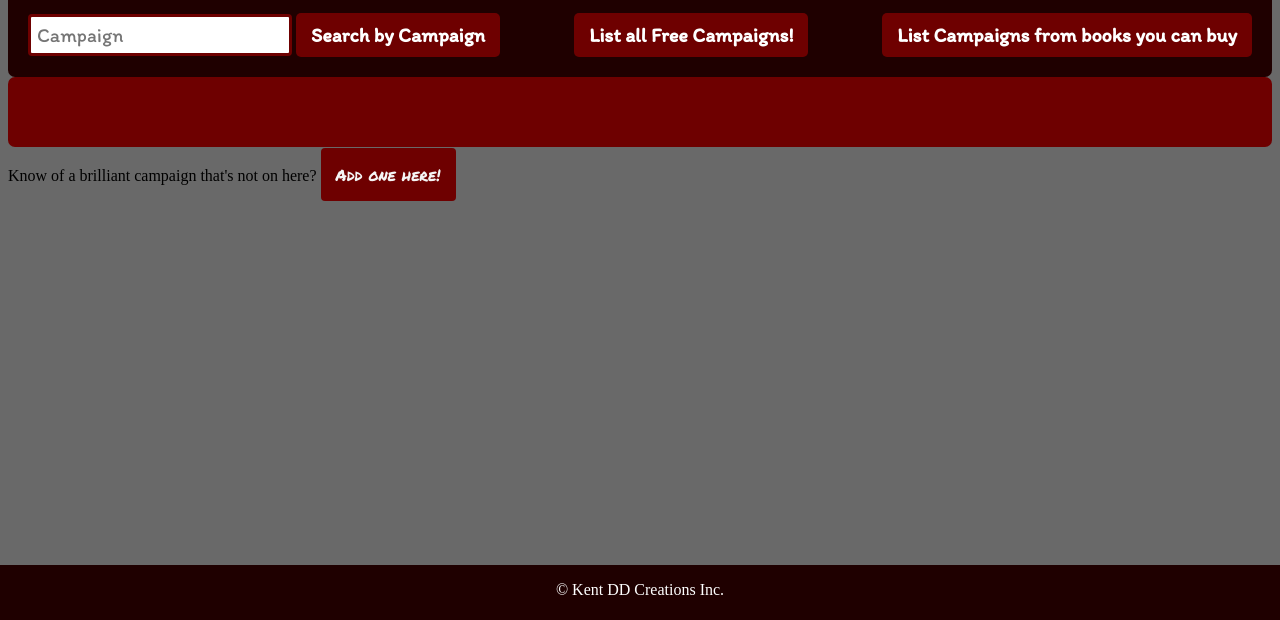
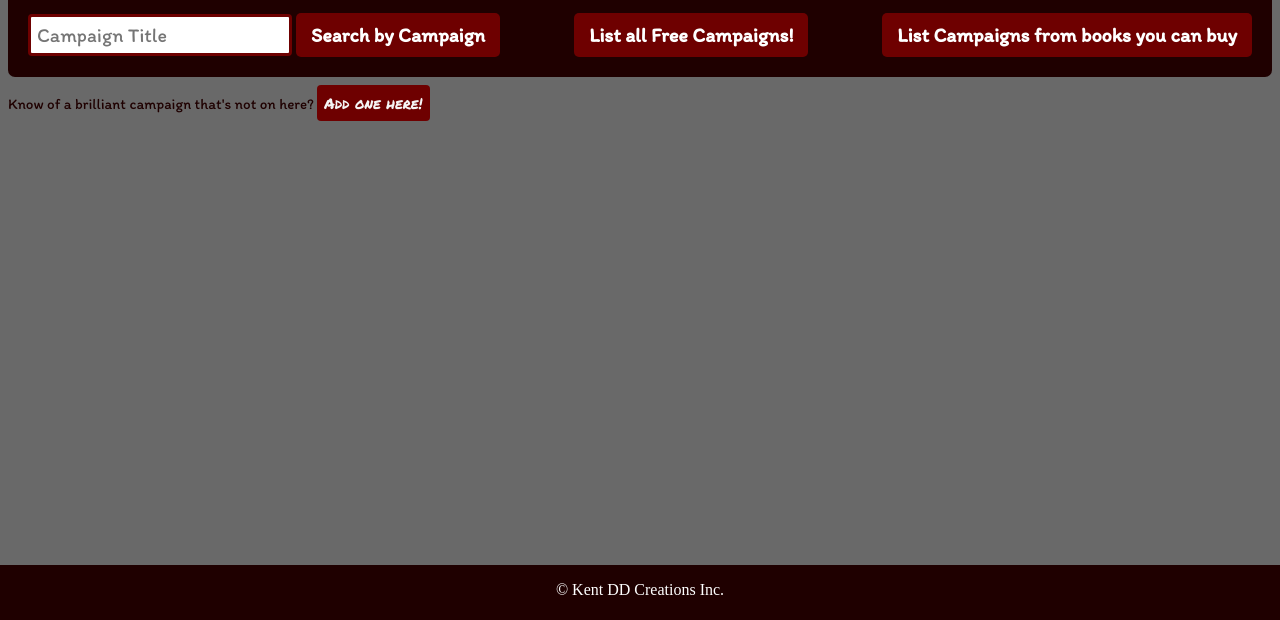
Before and after one commit to JasonK97/DDCreatorNode, a website: page public/campaigns.html in a window 1280 px wide. Shown: the part 180-800 px from the top of the page. Drawn offline with nearby package versions, Linux system fonts and the light colour scheme.

Commit message:
Adjustments and fixes

```diff
--- a/public/campaigns-clientside.js
+++ b/public/campaigns-clientside.js
@@ -72,16 +72,3 @@ function addCampaignToDb() {
         $("#addedCampaign").innerHTML("Successfully added" + data);
     });
 }
-
-window.onscroll = function() {myFunction()};
-
-var header = document.getElementById("searchArea");
-var sticky = header.offsetTop;
-
-function myFunction() {
-  if (window.pageYOffset > sticky) {
-    header.classList.add("sticky");
-  } else {
-    header.classList.remove("sticky");
-  }
-}
--- a/public/campaigns.css
+++ b/public/campaigns.css
@@ -27,14 +27,7 @@ body {
     padding: 20px;
     border: hidden;
     border-radius: 7px;
-    position: sticky;
 }
-
-.sticky {
-    position: fixed;
-    top: 0;
-    /* width: 100%; */
-  }
 
 #homepageLink {
     float: left;
@@ -92,6 +85,7 @@ button:hover {
     color: whitesmoke;
     border: hidden;
     border-radius: 7px;
+    display:none;
 }
 
 a {
@@ -104,9 +98,16 @@ a:hover {
     color: black;
 }
 
+#addCampaignDiv {
+    font-family: 'Itim', cursive;
+    color: rgb(31, 0, 0);
+    font-size: 15px;
+    bottom: 0;
+}
+
 #addLink {
     background-color: rgb(110, 0, 0);
-    padding: 15px;
+    padding: 7px;
     border: hidden;
     border-radius: 4px;
     font-family: 'Permanent Marker', cursive;
--- a/public/campaigns.html
+++ b/public/campaigns.html
@@ -18,7 +18,7 @@
 
     <div id="searchArea" class="header">
         <div id="search">
-            <input type="text" id="title" placeholder="Campaign">
+            <input type="text" id="title" placeholder="Campaign Title">
             <button onclick="getSpecificCampaign()">Search by Campaign</button>
         </div>
         <button id="free" onclick="whatsFree()" value="true">List all Free Campaigns!</button>
@@ -31,7 +31,7 @@
         <ul id="ulCampaigns"></ul>
     </div>
 
-    <div>
+    <div id="addCampaignDiv">
         <p>Know of a brilliant campaign that's not on here? <a id="addLink" href="./addCampaign.html">Add one here!</a></p><br><br><br><br>
     </div>
 
```
